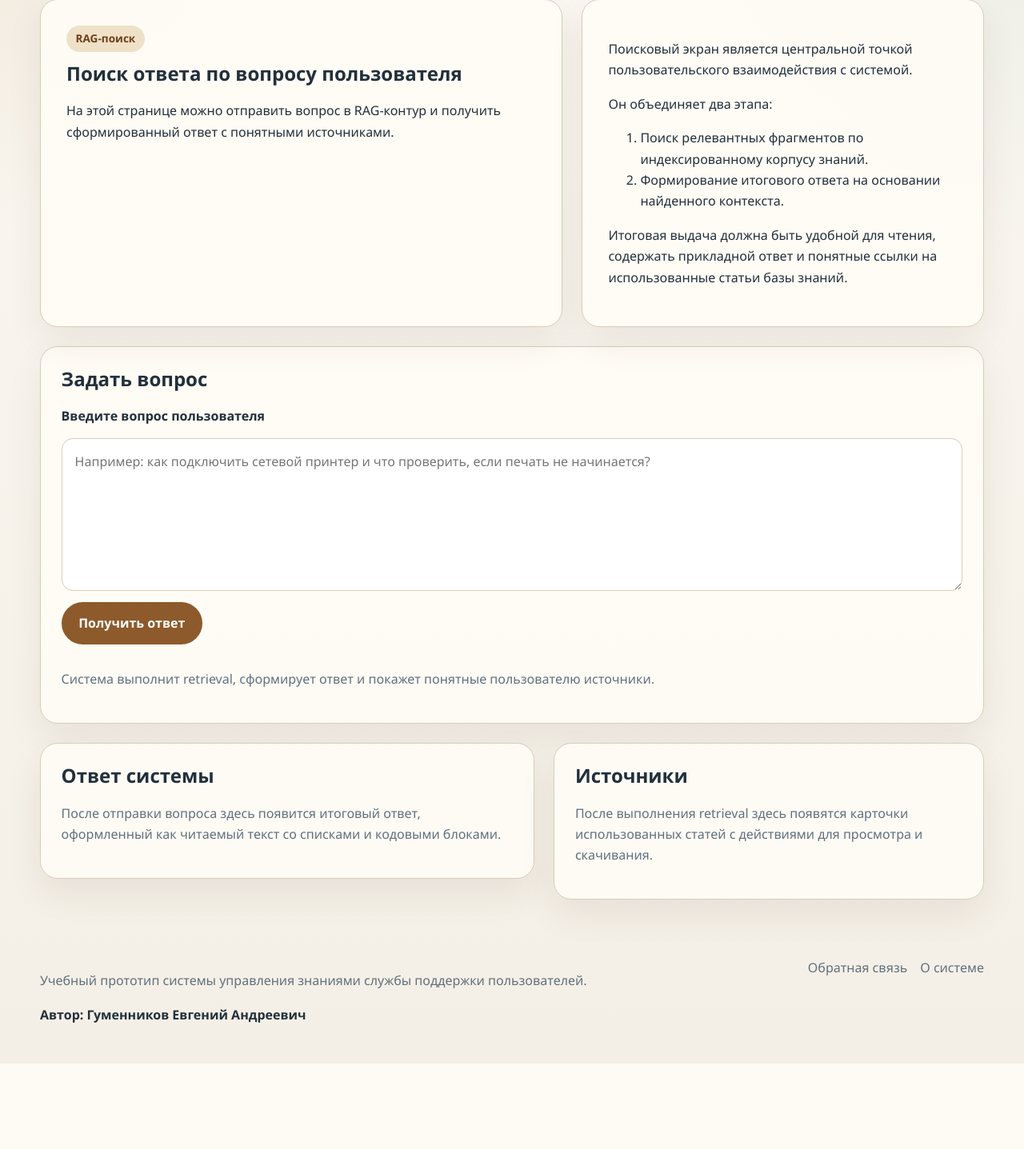
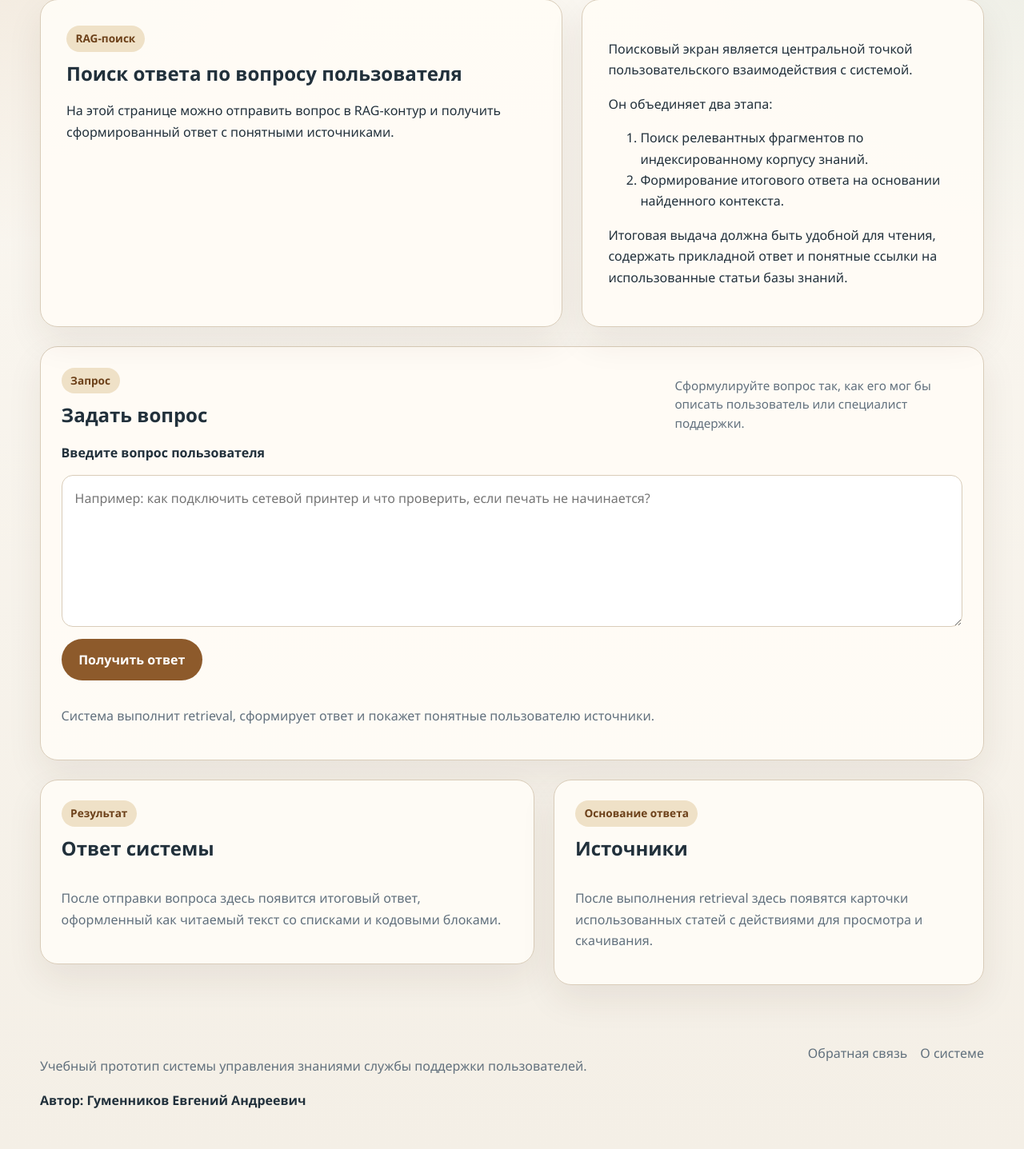
Before and after one commit to EAGumennikov/muiv-rag-support-app, a Flask app: page /search in a window 1280 px wide. Shown: the part 193-1630 px from the top of the page at 80% size. Before the commit the page ends 1523 px from the top, so only its background shows below. Run offline with Flask 3, Linux system fonts and the light colour scheme; some libraries are stand-ins or nearby versions.

Commit message:
Обновлены шаблоны и стили интерфейса поиска

```diff
--- a/static/css/styles.css
+++ b/static/css/styles.css
@@ -324,9 +324,22 @@ img {
     justify-content: space-between;
 }
 
+.section-head-compact {
+    align-items: flex-start;
+    margin-bottom: 1rem;
+}
+
 .source-card-head {
     align-items: flex-start;
     justify-content: space-between;
+}
+
+.panel-hint {
+    max-width: 360px;
+    margin: 0;
+    color: var(--muted);
+    font-size: 0.95rem;
+    line-height: 1.55;
 }
 
 .source-badge {
@@ -370,6 +383,12 @@ img {
 .source-excerpt {
     margin-bottom: 0;
     line-height: 1.6;
+}
+
+.answer-panel .result-block,
+.sources-panel .source-cards,
+.sources-panel > .placeholder-text {
+    margin-top: 0.35rem;
 }
 
 .stats-line {
@@ -592,4 +611,8 @@ img {
     .debug-grid {
         grid-template-columns: 1fr;
     }
+
+    .panel-hint {
+        max-width: none;
+    }
 }
--- a/templates/search.html
+++ b/templates/search.html
@@ -13,7 +13,13 @@
 </section>
 
 <section class="panel">
-    <h2>Задать вопрос</h2>
+    <div class="section-head">
+        <div>
+            <span class="eyebrow">Запрос</span>
+            <h2>Задать вопрос</h2>
+        </div>
+        <p class="panel-hint">Сформулируйте вопрос так, как его мог бы описать пользователь или специалист поддержки.</p>
+    </div>
     <form class="question-form" action="{{ url_for('ask') }}" method="post">
         <label for="question">Введите вопрос пользователя</label>
         <textarea
@@ -31,8 +37,16 @@
 </section>
 
 <section class="results-grid search-results-grid">
-    <article class="panel">
-        <h2>Ответ системы</h2>
+    <article class="panel answer-panel">
+        <div class="section-head section-head-compact">
+            <div>
+                <span class="eyebrow">Результат</span>
+                <h2>Ответ системы</h2>
+            </div>
+            {% if answer_html %}
+            <p class="panel-hint">Ответ сформирован по найденным материалам базы знаний.</p>
+            {% endif %}
+        </div>
         <div class="result-block markdown-content">
             {% if answer_html %}
             {{ answer_html }}
@@ -42,8 +56,16 @@
         </div>
     </article>
 
-    <article class="panel">
-        <h2>Источники</h2>
+    <article class="panel sources-panel">
+        <div class="section-head section-head-compact">
+            <div>
+                <span class="eyebrow">Основание ответа</span>
+                <h2>Источники</h2>
+            </div>
+            {% if sources %}
+            <p class="panel-hint">Откройте статью целиком или скачайте markdown-версию для подробного просмотра.</p>
+            {% endif %}
+        </div>
         {% if sources %}
         <div class="source-cards">
             {% for source in sources %}
```
